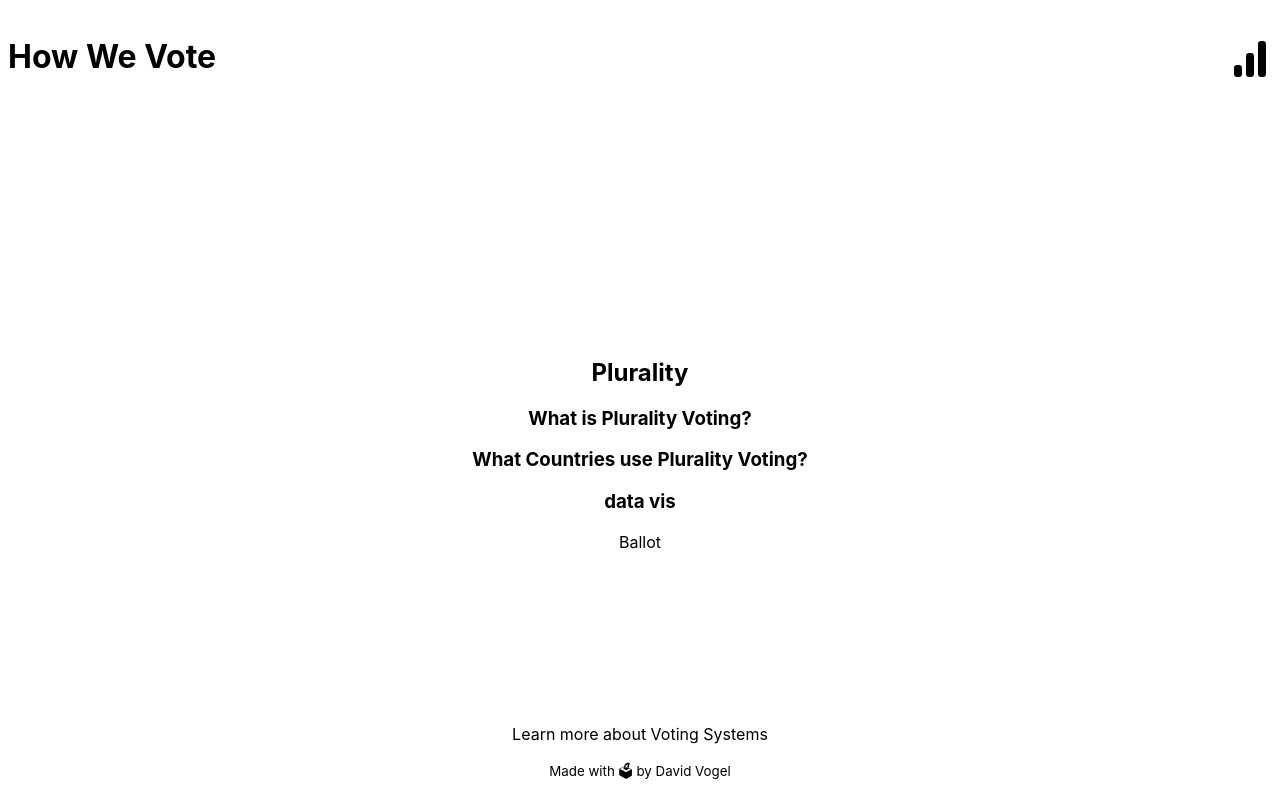
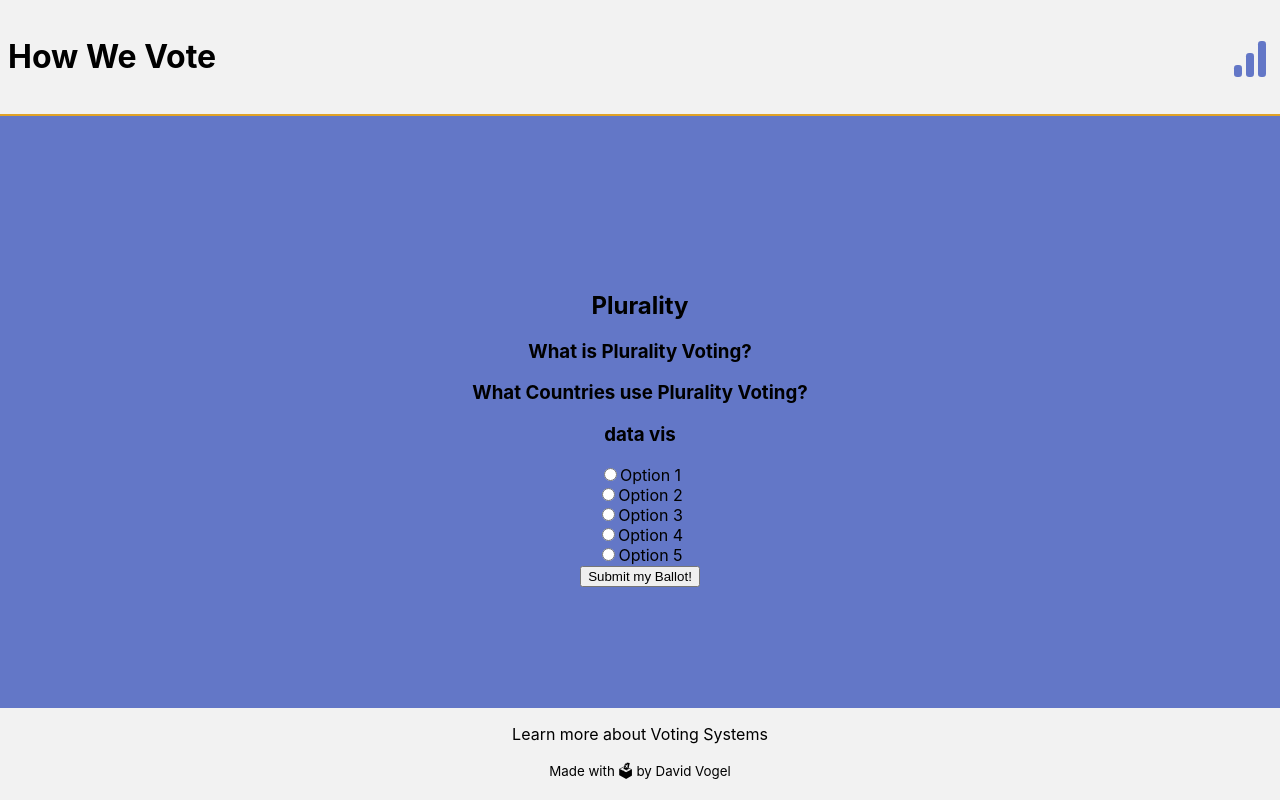
Before and after one commit to davidvdev/how-we-vote, a React (Vite) app: page /plurality in a window 1280 px wide. Built offline with nearby package versions, Linux system fonts and the light colour scheme.

Commit message:
basic ballot set up

```diff
--- a/src/App.css
+++ b/src/App.css
@@ -1,3 +1,11 @@
+:root {
+    --cardinal: #c8293eff;
+    --cultured: #f2f2f2ff;
+    --glaucous: #6377c7ff;
+    --moss-green: #899d6aff;
+    --marigold: #e0a227ff;
+}
+
 .App {
     height: 100vh;
     display: flex;
@@ -11,5 +19,5 @@ a {
 }
 
 a:hover {
-    color: crimson;
+    color: var(--cardinal);
 }
--- a/src/components/Ballot/Ballot.css
+++ b/src/components/Ballot/Ballot.css
@@ -0,0 +1,9 @@
+
+.Ballot ul {
+    margin: 0;
+    padding: 0;
+}
+
+.Ballot li {
+    list-style-type: none;
+}
--- a/src/components/Ballot/Ballot.jsx
+++ b/src/components/Ballot/Ballot.jsx
@@ -1,9 +1,67 @@
-import { useState } from "react";
+import { useState, useRef } from "react";
+import './Ballot.css'
 
 const Ballot = () => {
+
+    const [vote, setVote] = useState(null)
+
+    const options = [
+        {
+            abbr: 'op1',
+            name: 'Option 1'
+        },
+        {
+            abbr: 'op2',
+            name: 'Option 2'
+        },
+        {
+            abbr: 'op3',
+            name: 'Option 3'
+        },
+        {
+            abbr: 'op4',
+            name: 'Option 4'
+        },
+        {
+            abbr: 'op5',
+            name: 'Option 5'
+        },
+    ]
+
+    const handleSubmit = (event) => {
+        event.preventDefault()
+        console.log(vote)
+    }
+
+    const handleChange = (event) => {
+        console.log(event.target.value)
+        setVote({
+            abbr: event.target.id,
+            name: event.target.value
+        })
+    }
+
     return(
         <div className="Ballot">
-            Ballot
+            <form onSubmit={handleSubmit}>
+                <ul>
+            {options.map(item => {
+                return(
+                    <li>
+                        <input
+                            type="radio"
+                            id={item.abbr}
+                            name="ballot"
+                            value={item.name}
+                            onChange={handleChange}
+                        />
+                        <label for={item.abbr}>{item.name}</label>
+                    </li>
+                )
+            })}
+                </ul>
+                <input type="submit" value="Submit my Ballot!"/>
+            </form>
         </div>
     )
 }
--- a/src/components/Banner/Banner.css
+++ b/src/components/Banner/Banner.css
@@ -1,15 +1,23 @@
+:root {
+    --cardinal: #c8293eff;
+    --cultured: #f2f2f2ff;
+    --glaucous: #6377c7ff;
+    --moss-green: #899d6aff;
+    --marigold: #e0a227ff;
+}
+
 .mainBanner{
     display: flex;
     justify-content: space-between;
     align-items: center;
     padding: 1em 8px;
     position: relative;
-    background-color: white;
+    background-color: var(--cultured);
     z-index: 2;
 }
 
 .subBanner{
-    background-color:whitesmoke;
+    background-color:var(--marigold);
     padding: 1em;
     position: relative;
     z-index: 1;
@@ -32,7 +40,7 @@
 
 .invisible{
     position: relative;
-    top:-40%;
+    top:-30%;
 }
 
 /* Hamburger animations */
@@ -59,4 +67,4 @@
 .ham-eleven.is-active rect:nth-child(1) {width: 30%;}
 .ham-eleven.is-active rect:nth-child(2) {width: 60%;}
 .ham-eleven.is-active rect:nth-child(3) {width: 90%;}
-.ham-eleven.is-active {transform: rotate(-90deg);}
+.ham-eleven.is-active {transform: rotate(-90deg); fill: var(--glaucous);}
--- a/src/components/Blurb/Blurb.css
+++ b/src/components/Blurb/Blurb.css
@@ -1,6 +1,14 @@
+:root {
+  --cardinal: #c8293eff;
+  --cultured: #f2f2f2ff;
+  --glaucous: #6377c7ff;
+  --moss-green: #899d6aff;
+  --marigold: #e0a227ff;
+}
+
 .Blurb{
     text-align: center;
-    background-color: whitesmoke;
+    background-color: var(--cultured);
     margin: 0 16px;
     border-radius: 3px;
   }
--- a/src/components/Footer/Footer.css
+++ b/src/components/Footer/Footer.css
@@ -1,5 +1,14 @@
+:root {
+    --cardinal: #c8293eff;
+    --cultured: #f2f2f2ff;
+    --glaucous: #6377c7ff;
+    --moss-green: #899d6aff;
+    --marigold: #e0a227ff;
+}
+
 .Footer{
+    margin-top: 1em;
+    padding-top: 1em;
     text-align: center;
-    /* display: flex;
-    justify-content: space-evenly; */
+    background-color: var(--cultured);
 }
--- a/src/components/System/System.jsx
+++ b/src/components/System/System.jsx
@@ -2,6 +2,9 @@ import './System.css'
 import Ballot from '../Ballot/Ballot'
 
 const System = ({sysName}) => {
+
+
+
     return(
         <main>
             <h2>{sysName}</h2>
--- a/src/index.css
+++ b/src/index.css
@@ -1,3 +1,11 @@
+:root {
+  --cardinal: #c8293eff;
+  --cultured: #f2f2f2ff;
+  --glaucous: #6377c7ff;
+  --moss-green: #899d6aff;
+  --marigold: #e0a227ff;
+}
+
 body {
   margin: 0;
   font-family: -apple-system, BlinkMacSystemFont, 'Segoe UI', 'Roboto', 'Oxygen',
@@ -5,6 +13,7 @@ body {
     sans-serif;
   -webkit-font-smoothing: antialiased;
   -moz-osx-font-smoothing: grayscale;
+  background-color: var(--glaucous);
 }
 
 code {
```
